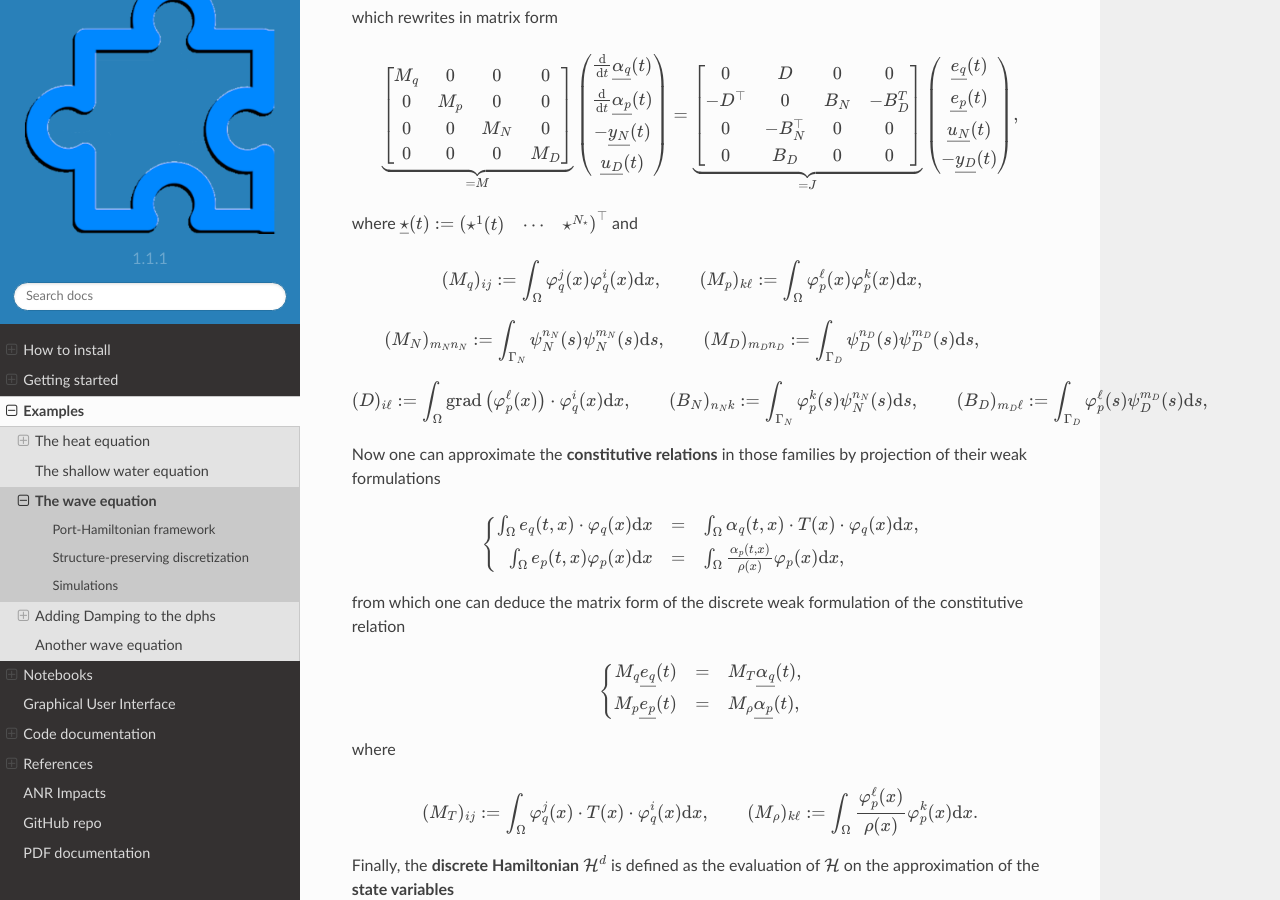
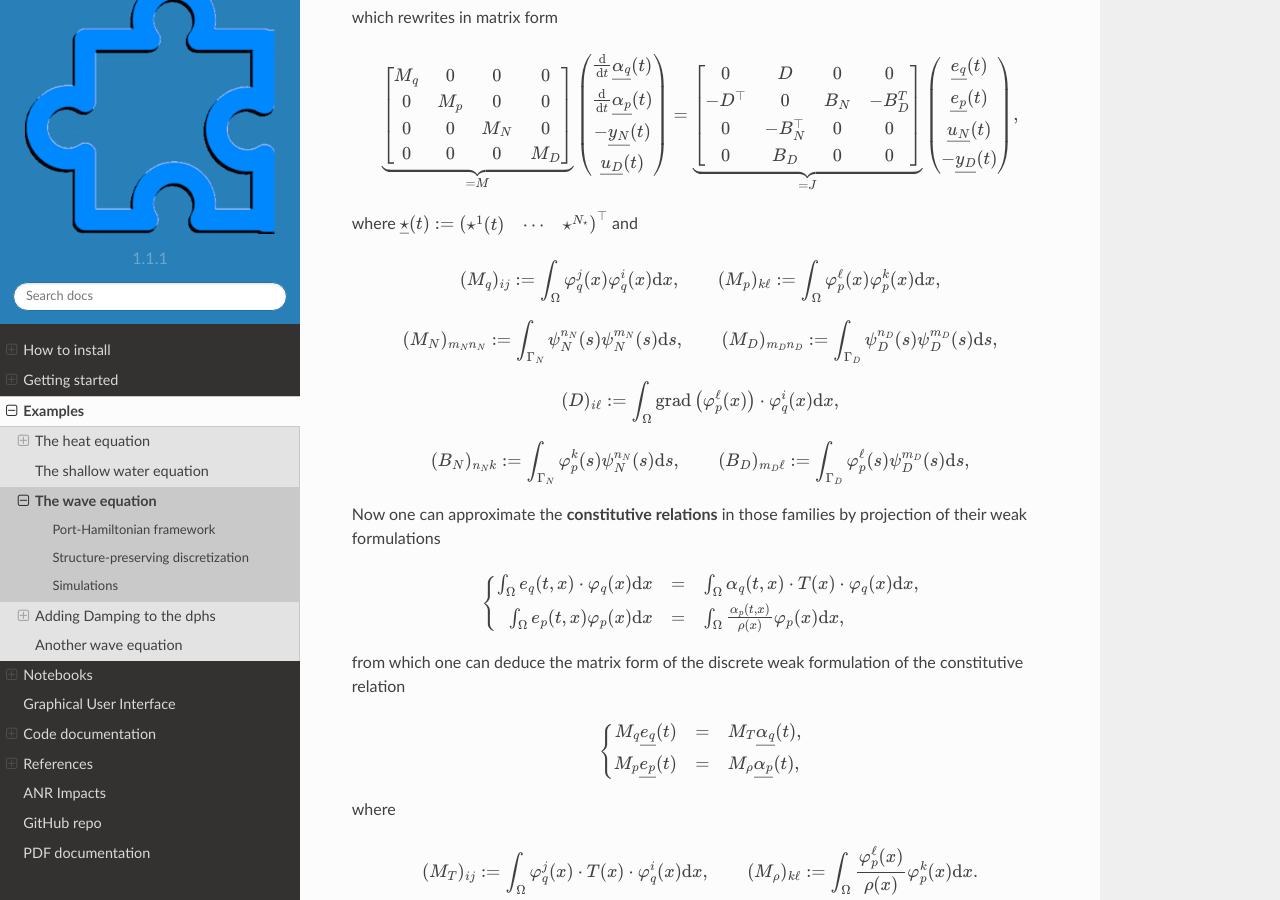
Before and after one commit to g-haine/scrimp, a Sphinx documentation site: the page built from docs/source/examples/wave.rst, in a window 1280 px wide and 900 px high, scrolled down 2405 px. Built offline with Sphinx 7.4.7 and the Read the Docs theme 2.0.0, drawn with Linux system fonts in a browser that asks for light colours.

```diff
--- a/docs/source/examples/wave.rst
+++ b/docs/source/examples/wave.rst
@@ -212,7 +212,6 @@
        (M_q)_{ij} := \int_\Omega \varphi_q^j(x) \varphi_q^i(x) {\rm d}x,
        \qquad
        (M_p)_{k\ell} := \int_\Omega \varphi_p^\ell(x) \varphi_p^k(x) {\rm d}x,
-       \qquad
 
 .. _weak-form-matrices-2:
 
@@ -222,13 +221,15 @@
        (M_N)_{m_Nn_N} := \int_{\Gamma_N} \psi_N^{n_N}(s) \psi_N^{m_N}(s) {\rm d}s,
        \qquad
        (M_D)_{m_Dn_D} := \int_{\Gamma_D} \psi_D^{n_D}(s) \psi_D^{m_D}(s) {\rm d}s,
-       \qquad
 
 .. math::
 
 
        (D)_{i\ell} := \int_\Omega {\rm grad} \left( \varphi_p^\ell(x) \right) \cdot \varphi_q^i(x) {\rm d}x,
-       \qquad
+
+.. math::
+
+
        (B_N)_{n_Nk} := \int_{\Gamma_N} \varphi_p^k(s) \psi_N^{n_N}(s) {\rm d}s,
        \qquad
        (B_D)_{m_D\ell} := \int_{\Gamma_D} \varphi_p^\ell(s) \psi_D^{m_D}(s) {\rm d}s,
```
